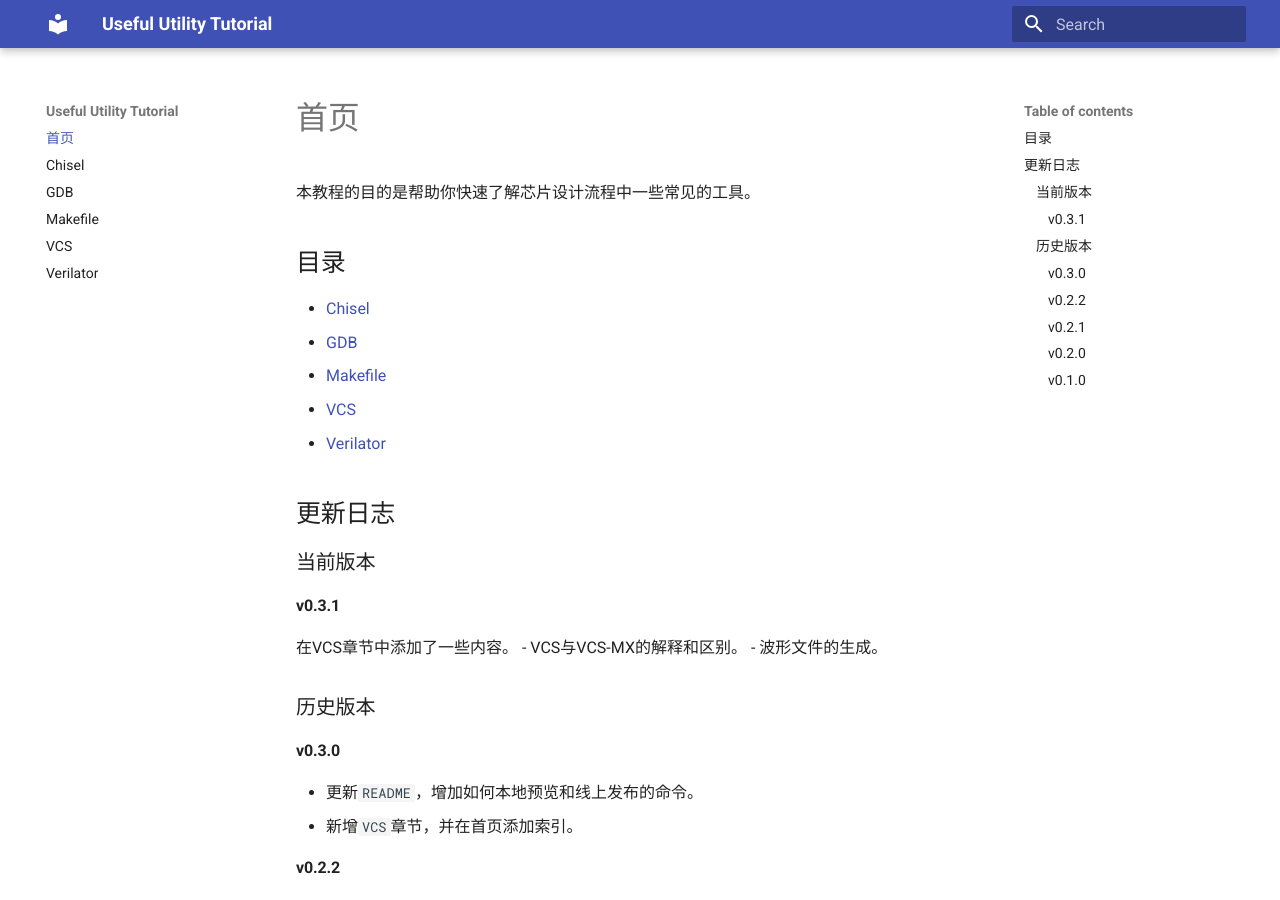
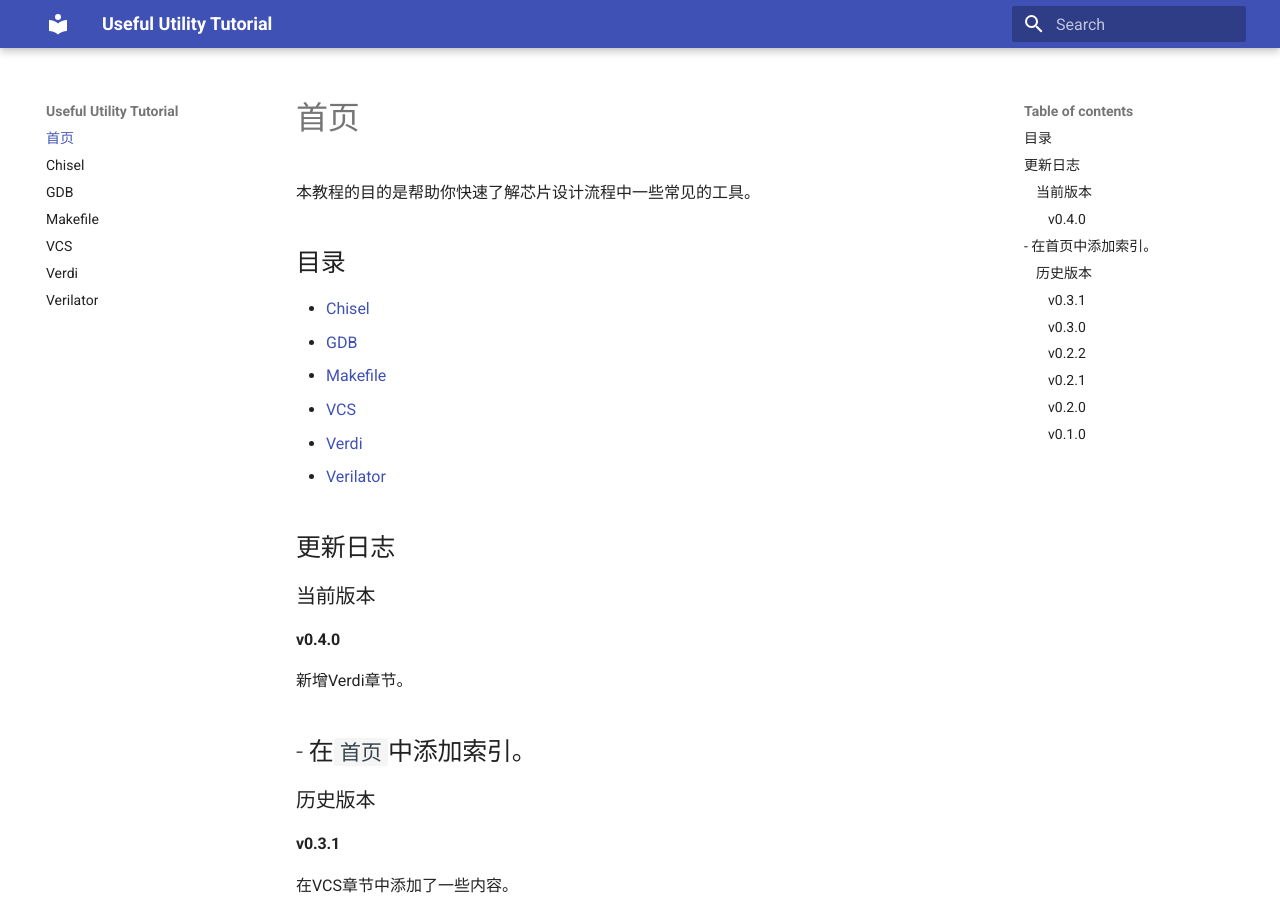
Before and after one commit to Siris-Limx/useful-utility-tutorial, an MkDocs documentation site: the page built from docs/index.md, in a window 1280 px wide and 900 px high. Built offline with MkDocs 1.6.1 and Material for MkDocs 9.7.7, drawn with Linux system fonts in a browser that asks for light colours; some of the changed lines change nothing that is shown; some of the changed text lies outside the part shown.

Commit message:
Add Verdi chapter

```diff
--- /dev/null
+++ b/docs/Verdi.md
@@ -0,0 +1,28 @@
+## 总体介绍
+
+Verdi是一个自动调试平台（automated debug platform），用于观察波形、调试 RTL。
+
+![Verdi_tech](img/verdi_tech.png)
+
+### 编译器和接口
+
+- 编译器：Verdi为大多数设计和验证环境中使用的语言提供编译器，如Verilog、VHDL和SystemVerilog以及电源代码（CPF或UPF）。在分析和编译代码时，会检查语法和语义错误。
+- 接口：Verdi可以导入其他仿真器生成的标准VCD和SDF数据，并将结果存储在快速信号数据库（Fast Signal Database，FSDB）中。也可以通过对象文件（object files）链接到仿真器（例如VCS）直接生成FSDB。
+
+### 数据库
+
+- 知识数据库（Knowledge Database，KDB）：在编译时，Verdi会识别和提取设计的特定结构、逻辑和功能信息，并将由此产生的详细设计信息存储在KDB中。
+- 快速信号数据库（Fast Signal Database，FSDB）：FSDB以高效紧凑的格式存储仿真结果。Synopsys提供可以链接到常见仿真器的对象文件用来直接以FSDB格式存储仿真结果。你也可以通过转换VCD文件的方式生成FSDB。
+
+### 分析引擎
+
+使用来自KDB和FSDB的信息进行分析。
+
+### 可视化
+
+Verdi中有如下的结构可视化和分析工具：
+
+- nTrace：用于源代码
+- nWave：用于波形
+- nSchema：用于原理逻辑图
+- nState：用于有限状态机（FSM）
--- a/docs/index.md
+++ b/docs/index.md
@@ -8,6 +8,7 @@
 - [GDB](GDB.md)
 - [Makefile](Makefile.md)
 - [VCS](VCS.md)
+- [Verdi](Verdi.md)
 - [Verilator](Verilator.md)
 
 
@@ -15,13 +16,21 @@
 
 ### 当前版本
 
+#### v0.4.0
+
+新增Verdi章节。
+
+- 在`首页`中添加索引。
+-
+
+### 历史版本
+
 #### v0.3.1
 
 在VCS章节中添加了一些内容。
+
 - VCS与VCS-MX的解释和区别。
 - 波形文件的生成。
-
-### 历史版本
 
 #### v0.3.0
 
```
Also changed, not shown: docs/img/verdi_tech.png (added).
